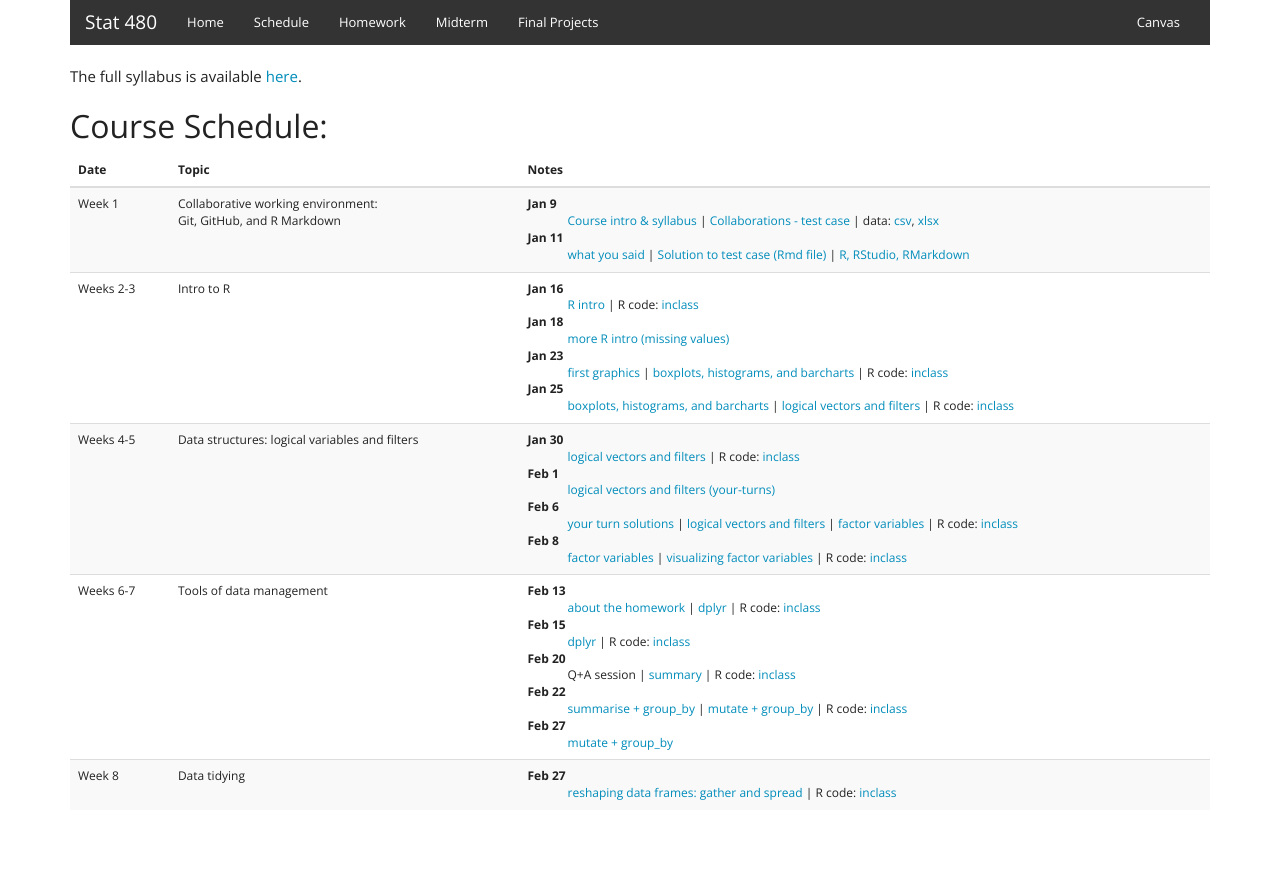
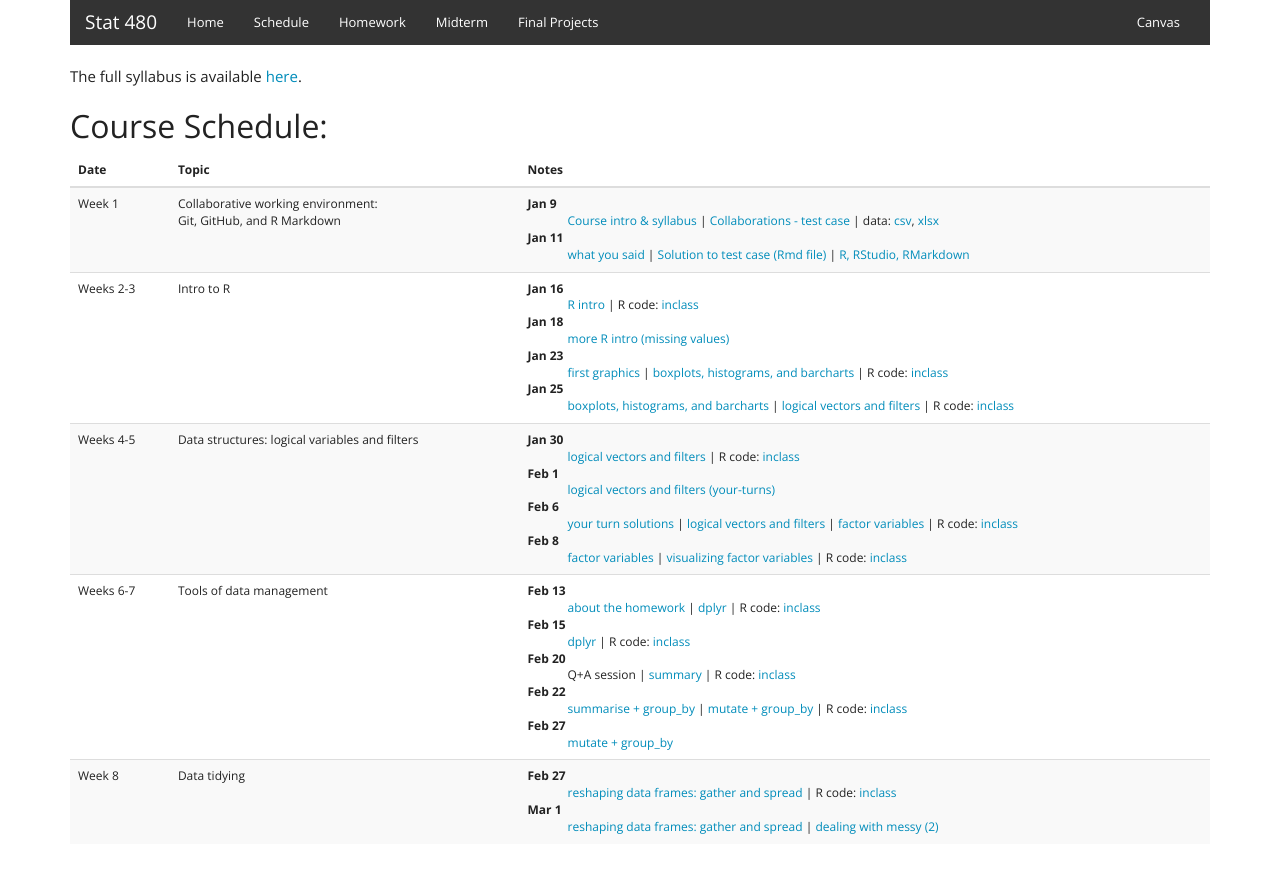
Before and after one commit to Stat480-at-ISU/Stat480-at-ISU.github.io-2019, a Jekyll site: the page built from schedule.html, in a window 1280 px wide. Shown: the top 873 px of the page. Built offline with Jekyll 4.4.1, drawn with Linux system fonts in a browser that asks for light colours.

Commit message:
added link

```diff
--- a/schedule.html
+++ b/schedule.html
@@ -114,7 +114,8 @@ slides: <a href="../materials/02_reading-files/01_ascii.html" target=_blank>read
           <dl>
           <dt>Feb 27</dt>
           <dd>    <a href="../materials/03_tidyverse/05_tidyr.html" target=_blank>reshaping data frames: gather and spread</a> | R code: <a href="code/feb27-inclass.R">inclass</a> </dd>
-          </dd>
+          <dt>Mar 1</dt>
+          <dd>    <a href="../materials/03_tidyverse/05_tidyr.html" target=_blank>reshaping data frames: gather and spread</a> | <a href="../materials/03_tidyverse/06_tidyr.html" target=_blank>dealing with messy (2)</a> </dd>
           </dl>
         </td>
       </tr>
```
